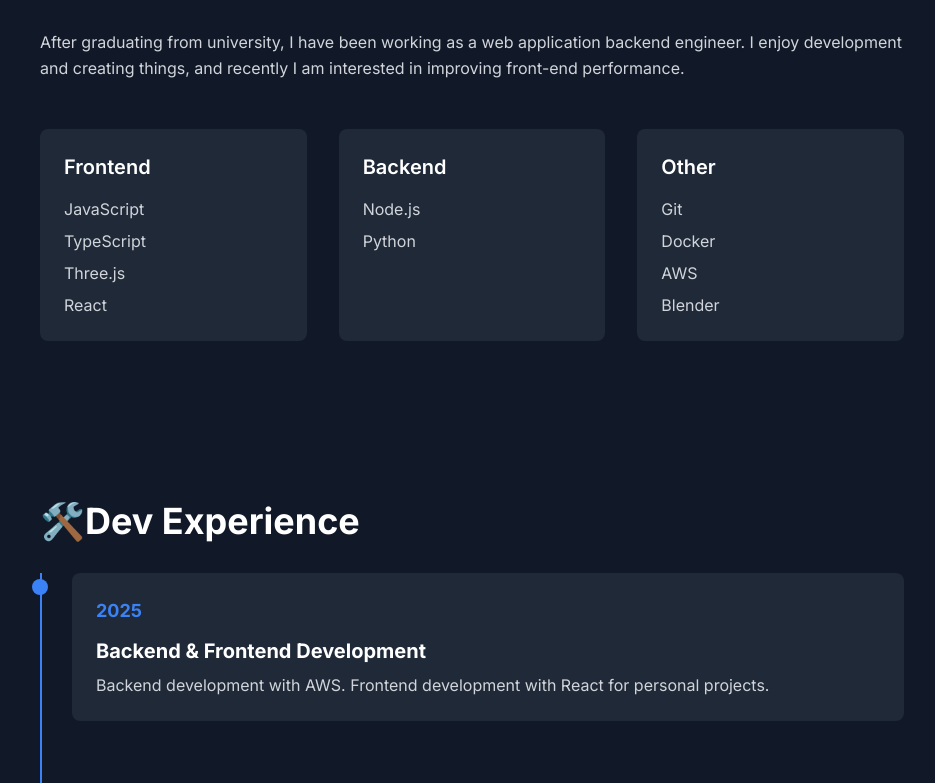
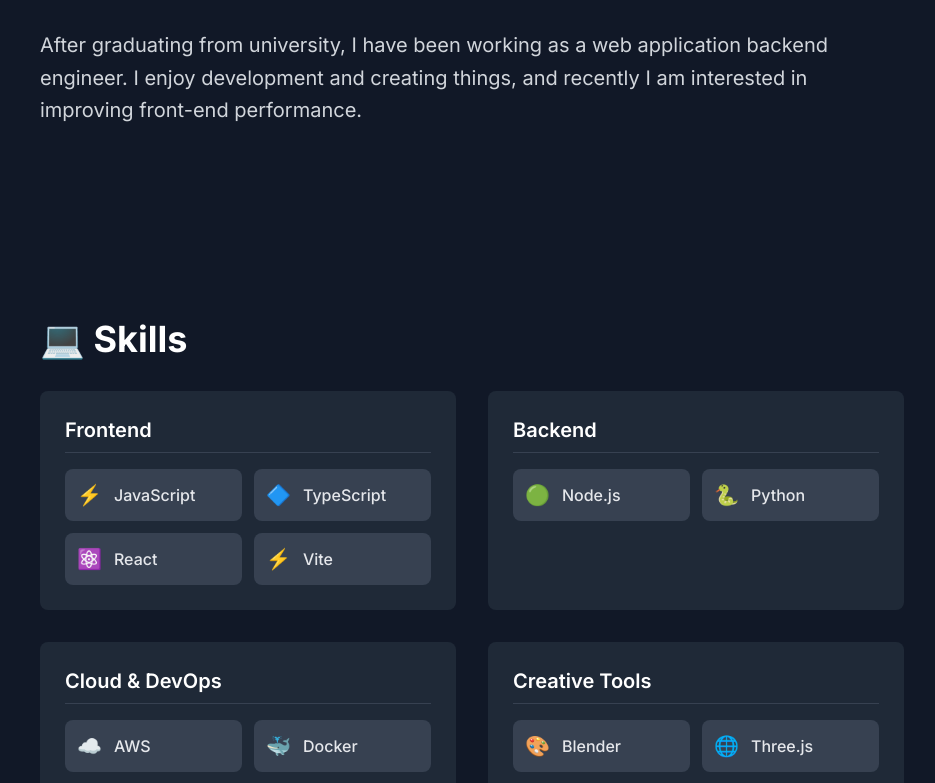
Before and after one commit to enumura1/portofolio-site-v3, a Next.js app: page / in a window 1280 px wide. Shown: the part 923-1706 px from the top of the page, without its empty margins (168-1103 px from the left). Built offline with nearby package versions, Linux system fonts and the light colour scheme; no server answers.

Commit message:
split:about me section

```diff
--- a/src/app/page.tsx
+++ b/src/app/page.tsx
@@ -2,6 +2,7 @@
 import { Header } from '@/components/static/Header'
 import { TerminalHero } from '@/components/static/TerminalHero'
 import { About } from '@/components/static/About'
+import { Skills } from '@/components/static/Skills'
 import { Timeline } from '@/components/static/Timeline'
 import { Certifications } from '@/components/static/Certifications'
 import { Projects } from '@/components/static/Projects'
@@ -18,6 +19,7 @@
       <main className="min-h-screen bg-white dark:bg-gray-900 text-gray-900 dark:text-white transition-colors duration-200">
         <TerminalHero />
         <About />
+        <Skills />
         <Timeline />
         <Certifications />
         <Articles />
--- a/src/components/static/About.tsx
+++ b/src/components/static/About.tsx
@@ -1,53 +1,11 @@
-type Skill = {
-    name: string;
-    items: string[];
-  };
-
-  const skills: Skill[] = [
-    {
-      name: "Frontend",
-      items: ["JavaScript", "TypeScript", "Three.js", "React"]
-    },
-    {
-      name: "Backend",
-      items: ["Node.js", "Python"]
-    },
-    {
-      name: "Other",
-      items: ["Git", "Docker", "AWS", "Blender"]
-    }
-  ];
-
 export function About() {
   return (
     <section className="py-20 px-4 max-w-4xl mx-auto" id="about">
       <h2 className="text-4xl font-bold mb-8">🧑‍💻About Me</h2>
-        <p className="text-gray-600 dark:text-gray-300 leading-relaxed mb-8">
+      <p className="text-gray-600 dark:text-gray-300 leading-relaxed mb-8 text-xl">
         After graduating from university, I have been working as a web application backend engineer.
         I enjoy development and creating things, and recently I am interested in improving front-end performance.
       </p>
-
-        {/* Skills */}
-        <div className="grid grid-cols-1 md:grid-cols-3 gap-8 mt-12">
-          {skills.map((category) => (
-            <div
-              key={category.name}
-              className="bg-white dark:bg-gray-800 p-6 rounded-lg shadow-md dark:shadow-none transition-colors"
-            >
-              <h3 className="text-xl font-semibold mb-4">{category.name}</h3>
-              <ul className="space-y-2">
-                {category.items.map((skill) => (
-                  <li
-                    key={skill}
-                    className="text-gray-600 dark:text-gray-300"
-                  >
-                    {skill}
-                  </li>
-                ))}
-              </ul>
-            </div>
-          ))}
-        </div>
     </section>
   )
 }
--- /dev/null
+++ b/src/components/static/Skills.tsx
@@ -0,0 +1,78 @@
+type Skill = {
+    name: string;
+    items: Array<{
+      name: string;
+      icon?: string;
+    }>;
+  };
+
+  const skills: Skill[] = [
+    {
+      name: "Frontend",
+      items: [
+        { name: "JavaScript", icon: "⚡" },
+        { name: "TypeScript", icon: "🔷" },
+        { name: "React", icon: "⚛️" },
+        { name: "Vite", icon: "⚡" }
+      ]
+    },
+    {
+      name: "Backend",
+      items: [
+        { name: "Node.js", icon: "🟢" },
+        { name: "Python", icon: "🐍" }
+      ]
+    },
+    {
+      name: "Cloud & DevOps",
+      items: [
+        { name: "AWS", icon: "☁️" },
+        { name: "Docker", icon: "🐳" },
+        { name: "Git", icon: "🔄" }
+      ]
+    },
+    {
+      name: "Creative Tools",
+      items: [
+        { name: "Blender", icon: "🎨" },
+        { name: "Three.js", icon: "🌐" }
+      ]
+    }
+  ];
+
+  export function Skills() {
+    return (
+      <section className="py-20 px-4 max-w-4xl mx-auto" id="skills">
+        <h2 className="text-4xl font-bold mb-8">💻 Skills</h2>
+        <div className="grid grid-cols-1 md:grid-cols-2 gap-8">
+          {skills.map((category) => (
+            <div
+              key={category.name}
+              className="bg-white dark:bg-gray-800 p-6 rounded-lg shadow-md dark:shadow-none transition-colors duration-300
+                       hover:border-blue-200 dark:hover:border-blue-800 border border-transparent"
+            >
+              <h3 className="text-xl font-semibold mb-4 border-b pb-2 border-gray-200 dark:border-gray-700">
+                {category.name}
+              </h3>
+              <ul className="mt-4 grid grid-cols-2 gap-3">
+                {category.items.map((skill) => (
+                  <li
+                    key={skill.name}
+                    className="bg-gray-50 dark:bg-gray-700 rounded-lg p-3 flex items-center
+                             transition-all duration-300 hover:bg-gray-100 dark:hover:bg-gray-600"
+                  >
+                    {skill.icon && (
+                      <span className="text-xl mr-3">{skill.icon}</span>
+                    )}
+                    <span className="text-gray-800 dark:text-gray-200 font-medium">
+                      {skill.name}
+                    </span>
+                  </li>
+                ))}
+              </ul>
+            </div>
+          ))}
+        </div>
+      </section>
+    )
+  }
--- a/src/components/static/TerminalHero.tsx
+++ b/src/components/static/TerminalHero.tsx
@@ -12,7 +12,7 @@
             Web Frontend Developer & Indie Hacker
           </span>
         </p>
-        <div className="flex space-x-6 justify-center md:justify-start items-center">
+        <div className="flex space-x-6 ml-1 justify-center md:justify-start items-center">
           <a
             href="https://zenn.dev/enumura"
             target="_blank"
--- a/src/components/static/TerminalInterface.tsx
+++ b/src/components/static/TerminalInterface.tsx
@@ -50,13 +50,13 @@
             output = 'Moving to about section...';
             scrollToSection('about');
             break;
+        case 'skills':
+            output = 'Analyzing developer skills...';
+            scrollToSection('skills');
+            break;
         case 'projects':
             output = 'Loading projects...';
             scrollToSection('projects');
-        break;
-      case 'skills':
-        output = 'Analyzing developer skills...';
-        scrollToSection('skills');
             break;
         case 'blog':
             output = 'Opening blog entries...';
@@ -70,17 +70,17 @@
             setCommands([]);
             return;
         case 'help':
-        output = 'Available commands:\n - about: Navigate to About section\n - projects: View my projects\n - skills: Check my technical skills\n - blog: Read my blog posts\n - contact: Get in touch with me\n - clear: Clear the terminal\n - theme dark/light: Switch color theme\n - tech-stack: View web performance insights\n - cat resolutions: See my developer goals\n\nAlso try: whoami, ls, cat skills.txt';
+            output = 'Available commands:\n - about: Navigate to About section\n - skills: Check my technical skills\n - projects: View my projects\n - blog: Read my blog posts\n - contact: Get in touch with me\n - clear: Clear the terminal\n - theme dark/light: Switch color theme\n - tech-stack: View web performance insights\n - cat resolutions: See my developer goals\n\nAlso try: whoami, ls, cat skills.txt';
             break;
         case 'whoami':
             output = 'enumura1 - Web Frontend Developer & Indie Hacker';
             break;
         case 'ls':
-        output = 'about/  blog/  projects/  skills.txt  resolutions  tech-stack.md';
+            output = 'about/  skills/  blog/  projects/  resolutions  tech-stack.md';
             break;
         case 'ls -a':
         case 'ls -la':
-        output = '.  ..  about/  blog/  projects/  skills.txt  resolutions  tech-stack.md  .config';
+            output = '.  ..  about/  skills/  blog/  projects/  resolutions  tech-stack.md  .config';
             break;
         case 'ls projects':
         case 'ls -la projects':
@@ -206,7 +206,7 @@
 
       {/* 説明テキスト */}
         <p className="mt-2 text-center text-lg text-gray-400 dark:text-gray-500">
-        Type &quot;help&quot; to see available commands.
+          Type <span className="bg-gray-100 dark:bg-gray-800 px-1.5 py-0.5 rounded text-blue-500 dark:text-blue-400 font-medium">help</span> to see available commands.
         </p>
     </div>
   );
```
Lines whose indentation alone changed are shown as unchanged.
